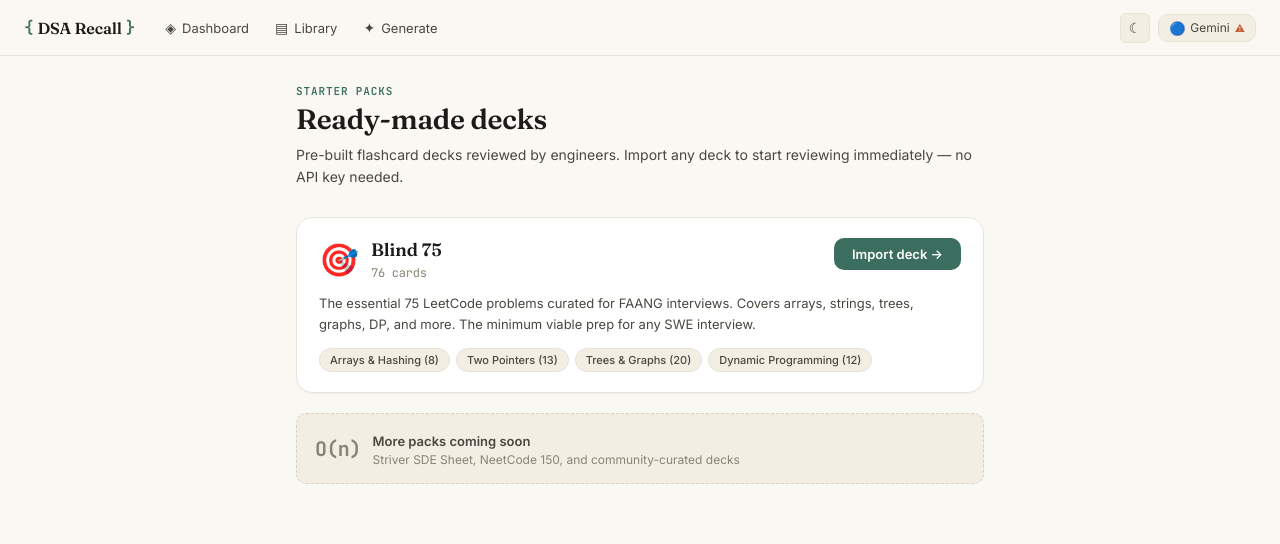
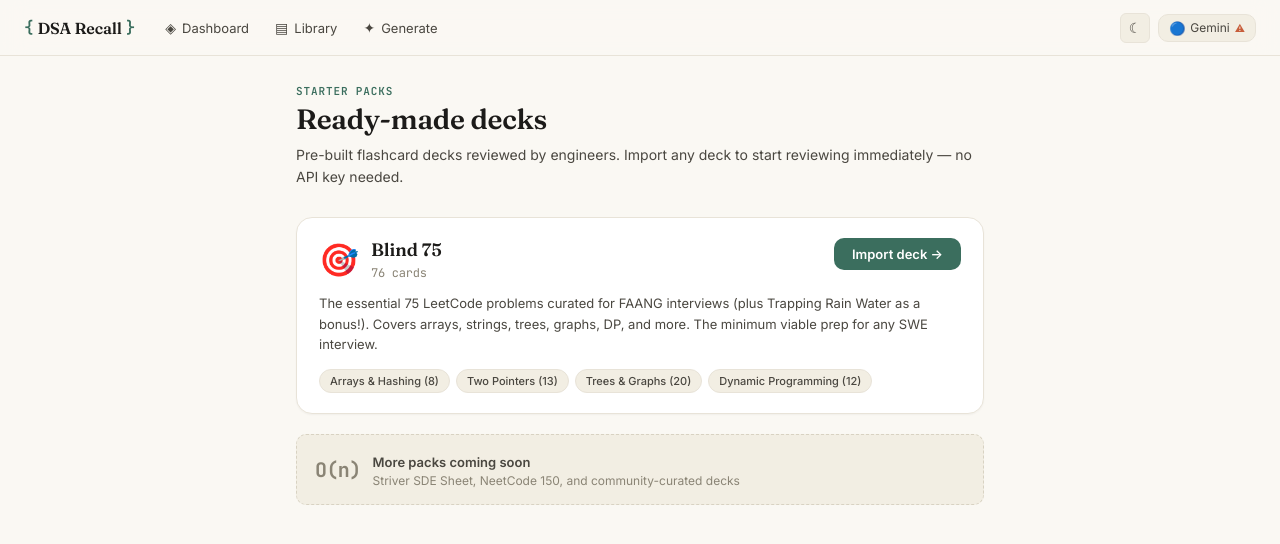
Before and after one commit to MANASZ-WEBDEV/DSA-Revision, a React (Vite) app: page /starter-packs in a window 1280 px wide. Shown: the top 544 px of the page. Built offline with nearby package versions, Linux system fonts and the light colour scheme.

Commit message:
docs: clarify that Trapping Rain Water is included as a bonus card in Blind 75 description

```diff
--- a/src/components/library/StarterPacks.tsx
+++ b/src/components/library/StarterPacks.tsx
@@ -34,7 +34,7 @@ const AVAILABLE_DECKS: DeckInfo[] = [
   {
     id: "blind-75",
     name: "Blind 75",
-    description: "The essential 75 LeetCode problems curated for FAANG interviews. Covers arrays, strings, trees, graphs, DP, and more. The minimum viable prep for any SWE interview.",
+    description: "The essential 75 LeetCode problems curated for FAANG interviews (plus Trapping Rain Water as a bonus!). Covers arrays, strings, trees, graphs, DP, and more. The minimum viable prep for any SWE interview.",
     icon: "🎯",
     cardCount: blind75Data.length,
     categories: [
```
